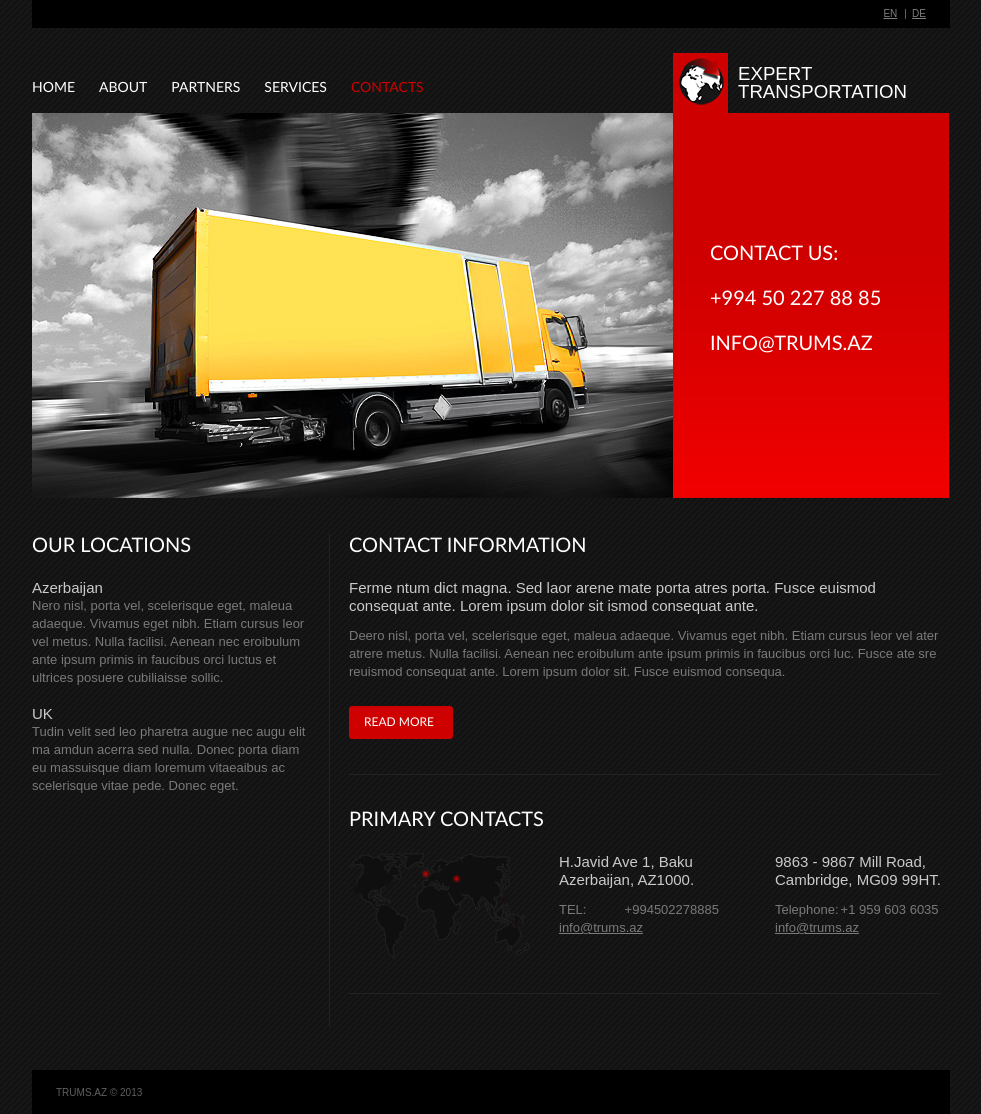
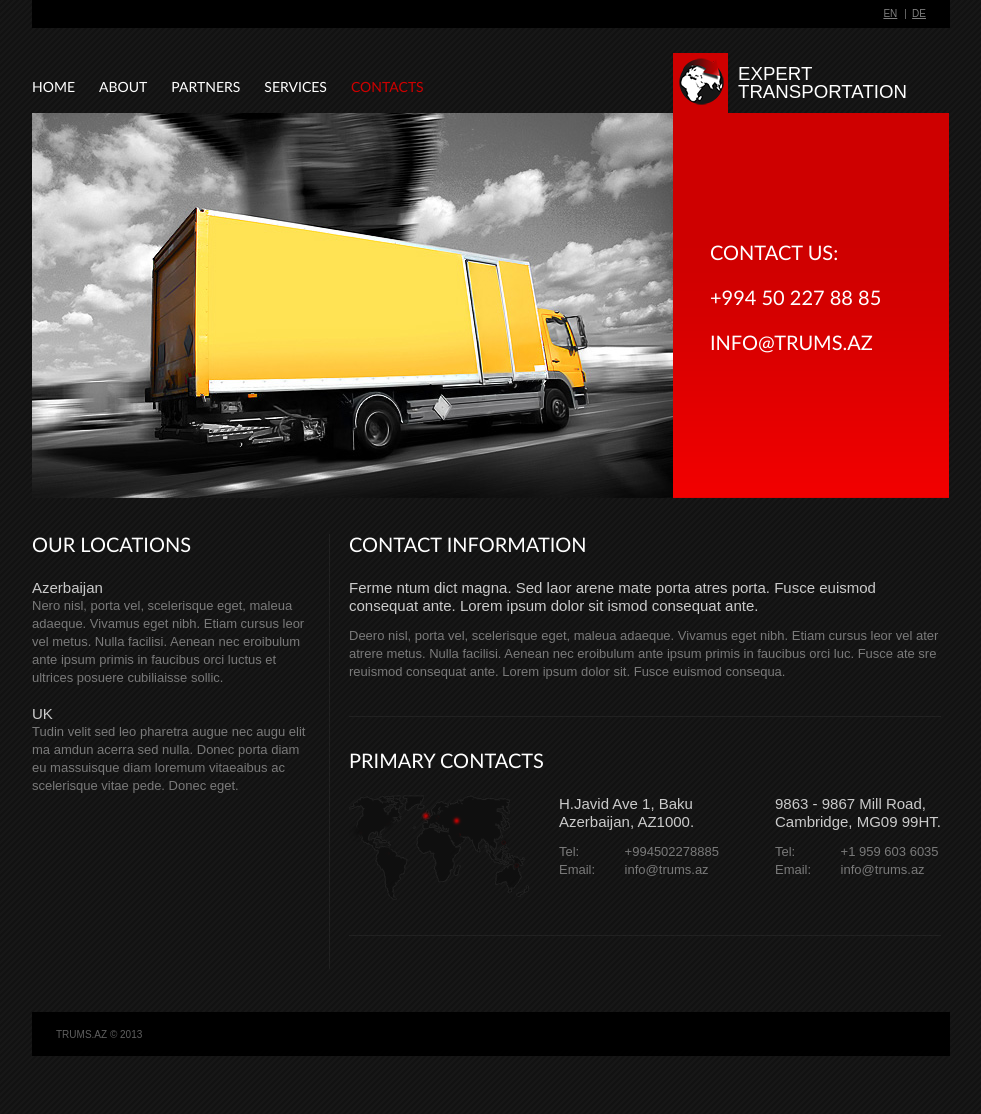
Before and after one commit to trumsaz/trumsaz.github.io, a Jekyll site: the page built from contacts.html, in a window 1280 px wide. Shown: the whole page, without its empty margins (149-1130 px from the left). Built offline with Jekyll 4.4.1, drawn with Linux system fonts in a browser that asks for light colours; Markdown is read by kramdown in place of the engine named in the settings; after the commit the page ends 1056 px from its top, so only the background shows below that.

Commit message:
update contacts

```diff
--- a/contacts.html
+++ b/contacts.html
@@ -20,7 +20,6 @@ language: en
 			<h3>Contact Information</h3>
 			<h6>Ferme ntum dict magna. Sed laor arene mate porta atres porta. Fusce euismod consequat ante. Lorem ipsum dolor sit ismod consequat ante.</h6>
 			Deero nisl, porta vel, scelerisque eget, maleua adaeque. Vivamus eget nibh. Etiam cursus leor vel ater atrere metus. Nulla facilisi. Aenean nec eroibulum ante ipsum primis in faucibus orci luc. Fusce ate sre reuismod consequat ante. Lorem ipsum dolor sit. Fusce euismod consequa.<br />
-			<a href="#" class="link"><span>read more</span></a>
 		</div>
 		<div class="line-hor2">
 			<h3>primary contacts</h3>
@@ -31,16 +30,14 @@ language: en
 				<div class="col-2 col-pad2">
 					<h6>H.Javid Ave 1, Baku<br />
 					Azerbaijan, AZ1000.</h6>
-					<span class="phone">TEL:</span> +994502278885<br />
-					<!-- <span class="phone">FAX:</span> +1 101 889 9898<br /> -->
-					<a href="#">info@trums.az</a>
+					<span class="phone">Tel:</span> +994502278885<br />
+					<span class="phone">Email:</span> info@trums.az<br />
 				</div>
 				<div class="col-3">
 					<h6>9863 - 9867 Mill Road, <br />
 					Cambridge, MG09 99HT.</h6>
-					<span class="phone">Telephone:</span> +1 959 603 6035<br />
-					<!-- <span class="phone">FAX:</span> +1 101 889 9898<br /> -->
-					<a href="#">info@trums.az</a>
+					<span class="phone">Tel:</span> +1 959 603 6035<br />
+					<span class="phone">Email:</span> info@trums.az<br />
 				</div>
 			</div>
 		</div>
```
